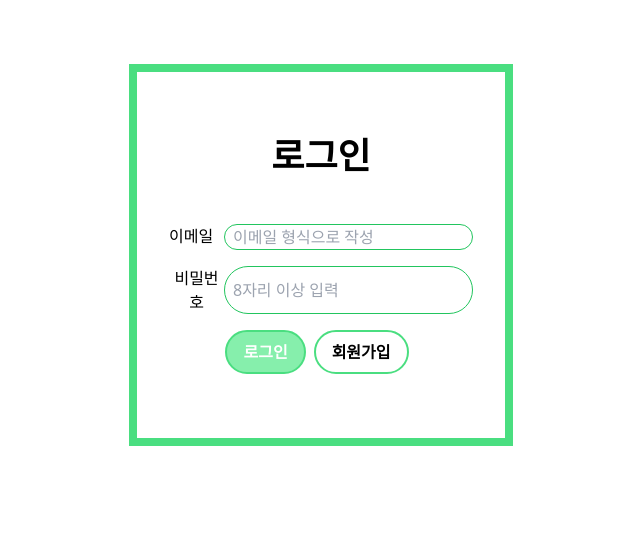
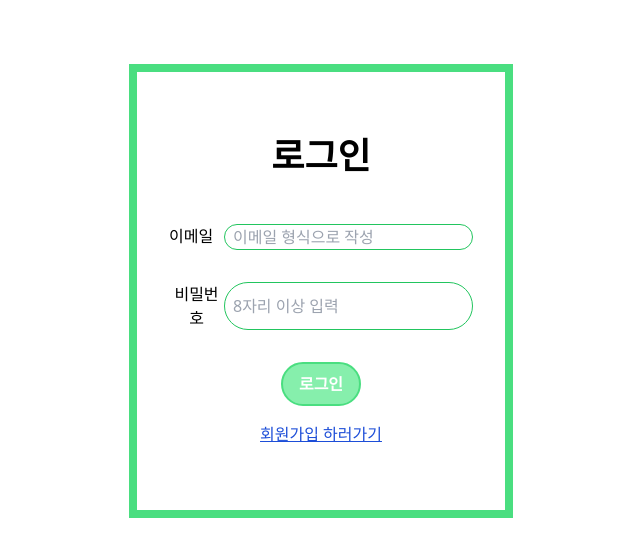
Before and after one commit to subin9804/wanted-pre-onboarding-frontend, a React (Create React App) app: page /signIn in a window 1280 px wide. Shown: the top 556 px of the page, without its empty margins (319-959 px from the left). Built offline with nearby package versions, Linux system fonts and the light colour scheme.

Commit message:
signin, signup페이지 수정

```diff
--- a/src/component/list.js
+++ b/src/component/list.js
@@ -1,5 +1,5 @@
 import { useState } from "react";
-import { updateTodo } from "../requests";
+import { updateTodo } from "../request/todo";
 
 
 export default function List({id, todo, isCompleted, todolist, setTodolist, handledelete}) {
@@ -11,6 +11,7 @@ export default function List({id, todo, isCompleted, todolist, setTodolist, hand
         console.log(id)
         try {
             const updatedlist = todolist.map(item => {
+
                 if(item.id === id) {
                     updateTodo(id, newTodo, item.isCompleted)
                     return {...item, todo: newTodo}
--- a/src/component/signIn.js
+++ b/src/component/signIn.js
@@ -1,5 +1,5 @@
 import { useState, useContext } from "react";
-import { signIn } from "../requests";
+import { signIn } from "../request/user";
 import { useNavigate, Navigate, Link } from "react-router-dom";
 import AuthContext from "./AuthContext";
 
@@ -23,8 +23,6 @@ export default function SignIn() {
 
             const user = await signIn(email, password)
 
-            console.log(user);
-
             setUser(user);
 
         } catch (error) {
@@ -38,19 +36,20 @@ export default function SignIn() {
         <div id="signIn">
             <form onSubmit={handleSubmit} className="w-96 p-4 mt-16 mx-auto text-center border border-green-400 border-8 px-8 pb-16 ">
                 <h1 className="font-bold text-4xl py-12">로그인</h1>
-                <div className="pb-4">
+                <div className="pb-8">
                     <label className="w-full flex justify-between">
                         <span>이메일</span>
                         <input
                             data-testid="email-input"
                             className="border-green-500 border rounded-full px-2"
                             placeholder="이메일 형식으로 작성"
-                            type="text"
+                            type="email"
                             onChange={({target}) => setEmail(target.value)}
                         />
                     </label>
+                    {!email.includes('@') && email.length > 0 ? <p className="float-right pb-2 text-green-500">이메일 형식으로 입력해주세요.</p> : null}
                 </div>
-                <div className="pb-4">
+                <div className="pb-8">
                     <label className="w-full flex justify-between">
                         <span>비밀번호</span>
                         <input
@@ -61,6 +60,7 @@ export default function SignIn() {
                             onChange={({target}) => setPassword(target.value)}
                         />
                     </label>
+                    {password.length > 0 && password.length < 8 ? <p className="float-right pb-2 text-green-500">8자리 이상 입력해주세요.</p> : null}
                 </div>
                 {error && <p className="text-sm text-green-500">이메일 또는 비밀번호가 일치하지 않습니다.</p>}
                 <button
@@ -71,11 +71,7 @@ export default function SignIn() {
                 >
                     로그인
                 </button>
-                <button
-                    className="p-2 px-4 rounded-3xl bg-white border border-2 border-green-400 font-semibold mx-2"
-                >
-                    <Link to="/signup">회원가입</Link>
-                </button>
+                <a href="/signup" className="block pt-4 text-blue-700 underline">회원가입 하러가기</a>
             </form>
         </div>
     );
--- a/src/component/signUp.js
+++ b/src/component/signUp.js
@@ -1,6 +1,6 @@
 import { useState, useContext } from "react";
 import AuthContext from "./AuthContext";
-import { signUp } from "../requests";
+import { signUp } from "../request/user";
 import { useNavigate, Navigate, Link } from "react-router-dom";
 
 
@@ -36,7 +36,7 @@ export default function Signup() {
         <div id="signUp">
             <form onSubmit={handleSubmit} className="w-96 p-4 mt-16 mx-auto text-center border border-green-400 border-8 px-8 pb-16 ">
                 <h1 className="font-bold text-4xl py-12">회원가입</h1>
-                <div className="pb-4">
+                <div className="pb-8">
                     <label className="w-full flex justify-between">
                         <span>이메일</span>
                         <input
@@ -48,8 +48,9 @@ export default function Signup() {
                             onChange={({target}) => setEmail(target.value)}
                         />
                     </label>
+                    {!email.includes('@') && email.length > 0 ? <p className="float-right pb-2 text-green-500">이메일 형식으로 입력해주세요.</p> : null}
                 </div>
-                <div className="pb-4">
+                <div className="pb-8">
                     <label className="w-full flex justify-between">
                         <span>비밀번호</span>
                         <input
@@ -61,6 +62,7 @@ export default function Signup() {
                             onChange={({target}) => setPassword(target.value)}
                         />
                     </label>
+                    {password.length > 0 && password.length < 8 ? <p className="float-right pb-2 text-green-500">8자리 이상 입력해주세요.</p> : null}
                 </div>
                 {error && <p className="text-sm text-green-500">회원가입에 실패했습니다. <br/> 다시 시도해주세요.</p>}
                 <button
--- a/src/component/todo.js
+++ b/src/component/todo.js
@@ -1,5 +1,5 @@
 import {useEffect, useState, useContext} from "react";
-import {getTodos, createTodo, deleteTodo, updateTodo} from "../requests";
+import {getTodos, createTodo, deleteTodo} from "../request/todo"
 import List from "./list";
 import { useNavigate } from "react-router-dom";
 import AuthContext from "./AuthContext";
@@ -28,9 +28,9 @@ export default function Todo() {
         .finally(() => setIsLoaded(true))
     }, [todo])
 
-    if (!isLoaded) {
-        return <p>fetching data...</p>
-    }
+    // if (!isLoaded) {
+    //     return <p>fetching data...</p>
+    // }
 
     // todo 추가
     async function handleSubmit(e) {
--- /dev/null
+++ b/src/request/api.js
@@ -0,0 +1 @@
+export const api = "https://www.pre-onboarding-selection-task.shop/";
--- a/src/requests.js
+++ b/src/request/todo.js
@@ -1,42 +1,4 @@
-let api = "https://www.pre-onboarding-selection-task.shop/";
-
-// 회원가입
-export async function signUp (email, password) {
-    const res = await fetch(`${api}auth/signup`, {
-        method: 'POST',
-        headers: {'Content-Type' : 'application/json'},
-        body: JSON.stringify({
-            email,
-            password
-        })
-    });
-
-    if(!res.ok) {
-        throw new Error(`${res.status} ${res.statusText}`)
-    }
-
-    return res;
-}
-
-
-// 로그인
-export async function signIn(email, password) {
-    const res = await fetch(`${api}auth/signin`, {
-        method: 'POST',
-        headers: {'Content-Type' : 'application/json'},
-        body: JSON.stringify({
-            email,
-            password
-        })
-    })
-
-    if(!res.ok) {
-        throw new Error(`${res.status} ${res.statusText}`)
-    }
-
-    console.log("로그인 성공")
-    return await res.json();
-}
+import { api } from "./api";
 
 // todo 추가
 export async function createTodo(todo) {
--- /dev/null
+++ b/src/request/user.js
@@ -0,0 +1,39 @@
+import { api } from "./api";
+
+// 회원가입
+export async function signUp (email, password) {
+    const res = await fetch(`${api}auth/signup`, {
+        method: 'POST',
+        headers: {'Content-Type' : 'application/json'},
+        body: JSON.stringify({
+            email,
+            password
+        })
+    });
+
+    if(!res.ok) {
+        throw new Error(`${res.status} ${res.statusText}`)
+    }
+
+    return res;
+}
+
+
+// 로그인
+export async function signIn(email, password) {
+    const res = await fetch(`${api}auth/signin`, {
+        method: 'POST',
+        headers: {'Content-Type' : 'application/json'},
+        body: JSON.stringify({
+            email,
+            password
+        })
+    })
+
+    if(!res.ok) {
+        throw new Error(`${res.status} ${res.statusText}`)
+    }
+
+    console.log("로그인 성공")
+    return await res.json();
+}
```
